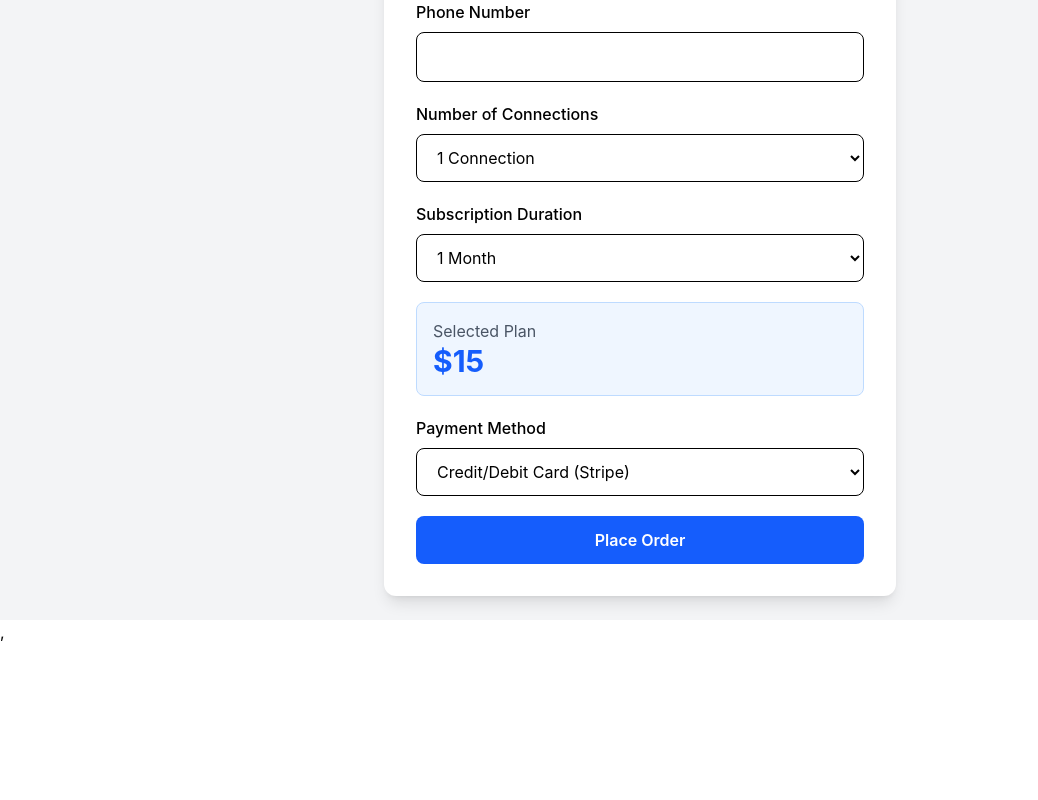
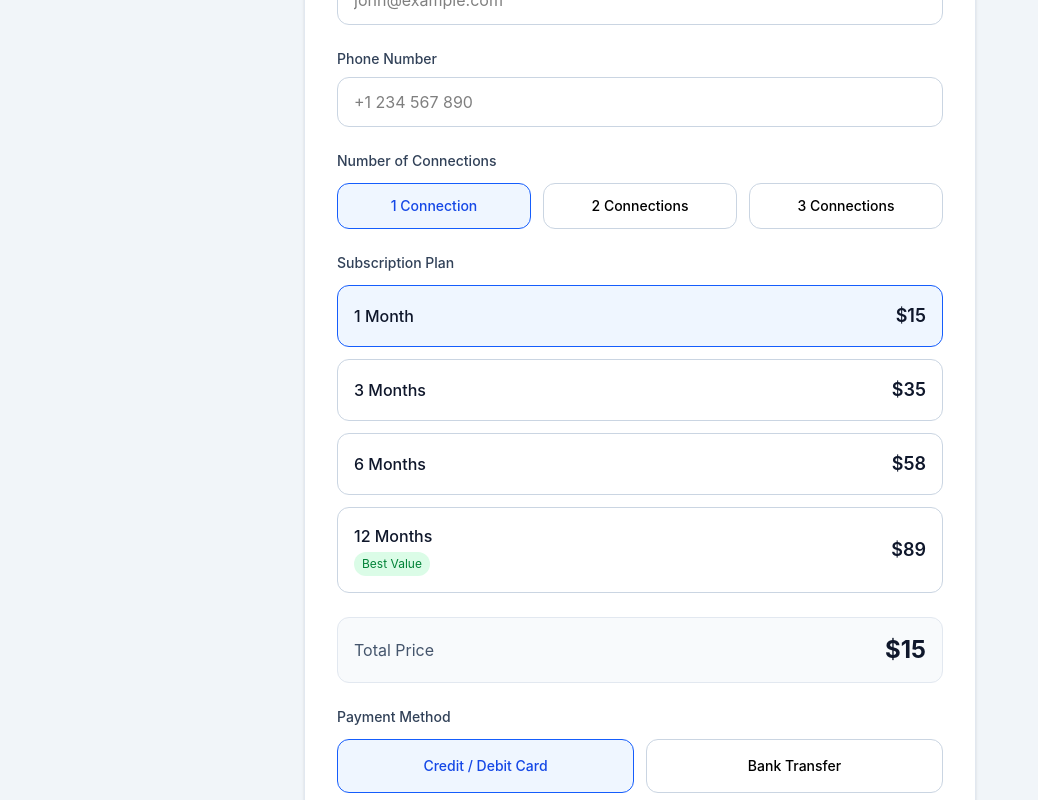
Before and after one commit to Reyad02/blesbuzz-project, a React (Vite) app in the folder blesbuzz-frontend/: page / in a window 1280 px wide. Shown: the part 320-1120 px from the top of the page, without its empty margins (0-1038 px from the left). Before the commit the page ends 964 px from the top, so only its background shows below. Built offline with nearby package versions, Linux system fonts and the light colour scheme.

Commit message:
order form desing updated

```diff
--- a/blesbuzz-frontend/package.json
+++ b/blesbuzz-frontend/package.json
@@ -15,6 +15,7 @@
     "axios": "^1.17.0",
     "react": "^19.2.6",
     "react-dom": "^19.2.6",
+    "react-icons": "^5.6.0",
     "react-router": "^7.17.0",
     "react-router-dom": "^7.17.0",
     "tailwindcss": "^4.3.0"
--- a/blesbuzz-frontend/src/Pages/Place_order_form.jsx
+++ b/blesbuzz-frontend/src/Pages/Place_order_form.jsx
@@ -33,6 +33,8 @@ export default function IPTVOrderForm() {
     receipt: null,
   });
 
+  const [loading, setLoading] = useState(false);
+
   const price =
     pricing[formData.connections][formData.duration];
 
@@ -46,46 +48,88 @@ export default function IPTVOrderForm() {
     }));
   };
 
+  // const handleSubmit = async (e) => {
+  //   e.preventDefault();
+  //   setLoading(true);
+
+  //   // const stripe = await loadStripe('pk_test_51TfDD7JboLpkiQf1R6QEqJCxMzi8QypMeNdlkVHrX3sgF5Hj0NYL7pKvDUfCDToMuDHFEyFcYvgytZvPUWWSKN4f00uPYARNTd');
+
+  //   const payload = {
+  //     ...formData,
+  //     price,
+  //   };
+
+  //   const body = {
+  //     products: payload
+  //   }
+
+  //   if (formData.paymentMethod === "stripe") {
+
+  //     const response = await fetch('http://localhost:3000/create-checkout-session', {
+  //       method: 'POST',
+  //       headers: {
+  //         'Content-Type': 'application/json'
+  //       },
+  //       body: JSON.stringify(body)
+  //     });
+
+  //     const session = await response.json();
+
+  //     window.location.href = session.url;
+
+  //     console.log(body);
+  //     return;
+  //   }
+
+  //   // Bank Transfer
+  //   const data = new FormData();
+
+  //   data.append("name", formData.name);
+  //   data.append("email", formData.email);
+  //   data.append("phone", formData.phone);
+  //   data.append("connections", formData.connections);
+  //   data.append("duration", formData.duration);
+  //   data.append("price", price);
+  //   data.append("receipt", formData.receipt);
+
+  //   await fetch("http://localhost:3000/bank-transfer-order", {
+  //     method: "POST",
+  //     body: data,
+  //   });
+
+  //   alert("Order submitted successfully");
+
+  // };
+
   const handleSubmit = async (e) => {
     e.preventDefault();
-    const stripe = await loadStripe('pk_test_51TfDD7JboLpkiQf1R6QEqJCxMzi8QypMeNdlkVHrX3sgF5Hj0NYL7pKvDUfCDToMuDHFEyFcYvgytZvPUWWSKN4f00uPYARNTd');
 
+    setLoading(true);
 
+    try {
       const payload = {
         ...formData,
         price,
       };
 
       const body = {
-      products: payload
-    }
+        products: payload,
+      };
 
       if (formData.paymentMethod === "stripe") {
-
-      const response = await fetch('http://localhost:3000/create-checkout-session', {
-        method: 'POST',
-        headers: {
-          'Content-Type': 'application/json'
-        },
-        body: JSON.stringify(body)
+        const response = await fetch("http://localhost:3000/create-checkout-session", {
+          method: "POST",
+          headers: { "Content-Type": "application/json" },
+          body: JSON.stringify(body),
         });
 
         const session = await response.json();
 
-      // Redirect to Stripe Checkout
-      //  const result = await stripe.redirectToCheckout({
-      //   sessionId: session.id,
-      // });
-
         window.location.href = session.url;
-
-      console.log(body);
         return;
       }
 
-    // Bank Transfer
       const data = new FormData();
-
       data.append("name", formData.name);
       data.append("email", formData.email);
       data.append("phone", formData.phone);
@@ -100,146 +144,278 @@ export default function IPTVOrderForm() {
       });
 
       alert("Order submitted successfully");
-
-    // send to n8n webhook
+    } catch (err) {
+      console.error(err);
+      alert("Something went wrong");
+    } finally {
+      setLoading(false);
+    }
   };
 
   return (
-    <div className="min-h-screen bg-gray-100 flex items-center justify-center p-6">
-      <div className="bg-white shadow-lg rounded-xl p-8 w-full max-w-lg">
-        <h2 className="text-3xl font-bold text-center mb-6">
-          IPTV Subscription Order
-        </h2>
+    <div className="min-h-screen bg-slate-100 py-10 px-4">
+      <div className="max-w-2xl mx-auto bg-white rounded-2xl shadow-sm border border-slate-200 p-8">
 
-        <form onSubmit={handleSubmit} className="space-y-5">
+        {/* Header */}
+        <div className="mb-8">
+          <h1 className="text-2xl font-semibold text-slate-900">
+            IPTV Subscription
+          </h1>
 
+          <p className="text-slate-500 mt-1">
+            Complete your subscription purchase securely.
+          </p>
+        </div>
+
+        <form onSubmit={handleSubmit} className="space-y-6">
+
+          {/* Name */}
           <div>
-            <label className="block mb-2 font-medium">
+            <label className="block text-sm font-medium text-slate-700 mb-2">
               Full Name
             </label>
+
             <input
               type="text"
               name="name"
               required
               value={formData.name}
               onChange={handleChange}
-              className="w-full border rounded-lg px-4 py-3"
+              placeholder="John Doe"
+              className="w-full rounded-xl border border-slate-300 px-4 py-3 focus:outline-none focus:ring-2 focus:ring-blue-500 focus:border-blue-500"
             />
           </div>
 
+          {/* Email */}
           <div>
-            <label className="block mb-2 font-medium">
-              Email
+            <label className="block text-sm font-medium text-slate-700 mb-2">
+              Email Address
             </label>
+
             <input
               type="email"
               name="email"
               required
               value={formData.email}
               onChange={handleChange}
-              className="w-full border rounded-lg px-4 py-3"
+              placeholder="john@example.com"
+              className="w-full rounded-xl border border-slate-300 px-4 py-3 focus:outline-none focus:ring-2 focus:ring-blue-500 focus:border-blue-500"
             />
           </div>
 
+          {/* Phone */}
           <div>
-            <label className="block mb-2 font-medium">
+            <label className="block text-sm font-medium text-slate-700 mb-2">
               Phone Number
             </label>
+
             <input
               type="tel"
               name="phone"
               required
               value={formData.phone}
               onChange={handleChange}
-              className="w-full border rounded-lg px-4 py-3"
+              placeholder="+1 234 567 890"
+              className="w-full rounded-xl border border-slate-300 px-4 py-3 focus:outline-none focus:ring-2 focus:ring-blue-500 focus:border-blue-500"
             />
           </div>
 
+          {/* Connections */}
           <div>
-            <label className="block mb-2 font-medium">
+            <label className="block text-sm font-medium text-slate-700 mb-3">
               Number of Connections
             </label>
-            <select
-              name="connections"
-              value={formData.connections}
-              onChange={handleChange}
-              className="w-full border rounded-lg px-4 py-3"
+
+            <div className="grid grid-cols-3 gap-3">
+              {[1, 2, 3].map((conn) => (
+                <button
+                  key={conn}
+                  type="button"
+                  onClick={() =>
+                    setFormData({
+                      ...formData,
+                      connections: conn,
+                    })
+                  }
+                  className={`py-3 rounded-xl border text-sm font-medium transition
+                ${formData.connections === conn
+                      ? "border-blue-600 bg-blue-50 text-blue-700"
+                      : "border-slate-300 hover:border-slate-400"
+                    }`}
                 >
-              <option value={1}>1 Connection</option>
-              <option value={2}>2 Connections</option>
-              <option value={3}>3 Connections</option>
-            </select>
+                  {conn} Connection
+                  {conn > 1 ? "s" : ""}
+                </button>
+              ))}
+            </div>
           </div>
 
+          {/* Plans */}
           <div>
-            <label className="block mb-2 font-medium">
-              Subscription Duration
+            <label className="block text-sm font-medium text-slate-700 mb-3">
+              Subscription Plan
             </label>
-            <select
-              name="duration"
-              value={formData.duration}
-              onChange={handleChange}
-              className="w-full border rounded-lg px-4 py-3"
+
+            <div className="space-y-3">
+              {Object.entries(
+                pricing[formData.connections]
+              ).map(([duration, amount]) => (
+                <button
+                  key={duration}
+                  type="button"
+                  onClick={() =>
+                    setFormData({
+                      ...formData,
+                      duration,
+                    })
+                  }
+                  className={`w-full flex items-center justify-between border rounded-xl px-4 py-4 transition
+                ${formData.duration === duration
+                      ? "border-blue-600 bg-blue-50"
+                      : "border-slate-300 hover:border-slate-400"
+                    }`}
                 >
-              <option>1 Month</option>
-              <option>3 Months</option>
-              <option>6 Months</option>
-              <option>12 Months</option>
-            </select>
+                  <div className="text-left">
+                    <p className="font-medium text-slate-900">
+                      {duration}
+                    </p>
+
+                    {duration === "12 Months" && (
+                      <span className="inline-block mt-1 text-xs bg-green-100 text-green-700 px-2 py-1 rounded-full">
+                        Best Value
+                      </span>
+                    )}
                   </div>
 
-          <div className="bg-blue-50 border border-blue-200 rounded-lg p-4">
-            <p className="text-gray-600">
-              Selected Plan
-            </p>
-
-            <h3 className="text-3xl font-bold text-blue-600">
-              ${price}
-            </h3>
+                  <span className="text-lg font-semibold text-slate-900">
+                    ${amount}
+                  </span>
+                </button>
+              ))}
+            </div>
           </div>
 
+          {/* Total */}
+          <div className="bg-slate-50 border border-slate-200 rounded-xl p-4">
+            <div className="flex justify-between items-center">
+              <span className="text-slate-600">
+                Total Price
+              </span>
+
+              <span className="text-2xl font-bold text-slate-900">
+                ${price}
+              </span>
+            </div>
+          </div>
+
+          {/* Payment */}
           <div>
-            <label className="block mb-2 font-medium">
+            <label className="block text-sm font-medium text-slate-700 mb-3">
               Payment Method
             </label>
 
-            <select
-              name="paymentMethod"
-              value={formData.paymentMethod}
-              onChange={handleChange}
-              className="w-full border rounded-lg px-4 py-3"
+            <div className="grid grid-cols-2 gap-3">
+
+              <button
+                type="button"
+                onClick={() =>
+                  setFormData({
+                    ...formData,
+                    paymentMethod: "stripe",
+                  })
+                }
+                className={`border rounded-xl p-4 text-sm font-medium transition
+              ${formData.paymentMethod === "stripe"
+                    ? "border-blue-600 bg-blue-50 text-blue-700"
+                    : "border-slate-300"
+                  }`}
               >
-              <option value="stripe">Credit/Debit Card (Stripe)</option>
-              <option value="bank_transfer">Bank Transfer</option>
-            </select>
+                Credit / Debit Card
+              </button>
+
+              <button
+                type="button"
+                onClick={() =>
+                  setFormData({
+                    ...formData,
+                    paymentMethod: "bank_transfer",
+                  })
+                }
+                className={`border rounded-xl p-4 text-sm font-medium transition
+              ${formData.paymentMethod === "bank_transfer"
+                    ? "border-blue-600 bg-blue-50 text-blue-700"
+                    : "border-slate-300"
+                  }`}
+              >
+                Bank Transfer
+              </button>
+
+            </div>
           </div>
 
+          {/* Receipt Upload */}
           {formData.paymentMethod === "bank_transfer" && (
             <div>
-              <label className="block mb-2 font-medium">
-                Upload Receipt / Payment Screenshot
+              <label className="block text-sm font-medium text-slate-700 mb-2">
+                Upload Receipt
               </label>
 
               <input
                 type="file"
                 accept="image/*,.pdf"
+                required
                 onChange={(e) =>
                   setFormData((prev) => ({
                     ...prev,
                     receipt: e.target.files[0],
                   }))
                 }
-                required
-                className="w-full border rounded-lg px-4 py-3"
+                className="block w-full text-sm text-gray-500 border border-gray-300 rounded-lg cursor-pointer bg-gray-50 focus:outline-none
+         file:mr-4 file:py-2 file:px-4 file:rounded-l-lg file:border-0
+         file:text-sm file:font-semibold file:bg-blue-50 file:text-blue-700
+         hover:file:bg-blue-100"
               />
             </div>
           )}
 
           <button
             type="submit"
-            className="w-full bg-blue-600 hover:bg-blue-700 text-white py-3 rounded-lg font-semibold"
+            disabled={loading}
+            className={`w-full flex items-center justify-center gap-2 font-medium py-3 rounded-xl transition
+    ${loading
+                ? "bg-blue-400 cursor-not-allowed"
+                : "bg-blue-600 hover:bg-blue-700"
+              }
+    text-white
+  `}
           >
-            Place Order
+            {loading ? (
+              <>
+                <svg
+                  className="w-5 h-5 animate-spin"
+                  viewBox="0 0 24 24"
+                  fill="none"
+                >
+                  <circle
+                    className="opacity-25"
+                    cx="12"
+                    cy="12"
+                    r="10"
+                    stroke="white"
+                    strokeWidth="4"
+                  />
+                  <path
+                    className="opacity-75"
+                    fill="white"
+                    d="M4 12a8 8 0 018-8v4a4 4 0 00-4 4H4z"
+                  />
+                </svg>
+
+                Processing...
+              </>
+            ) : (
+              "Complete Order"
+            )}
           </button>
 
         </form>
```
Also changed, not shown: 2 other files (tests, documents, lock files or other folders). Lines whose indentation alone changed are shown as unchanged.
